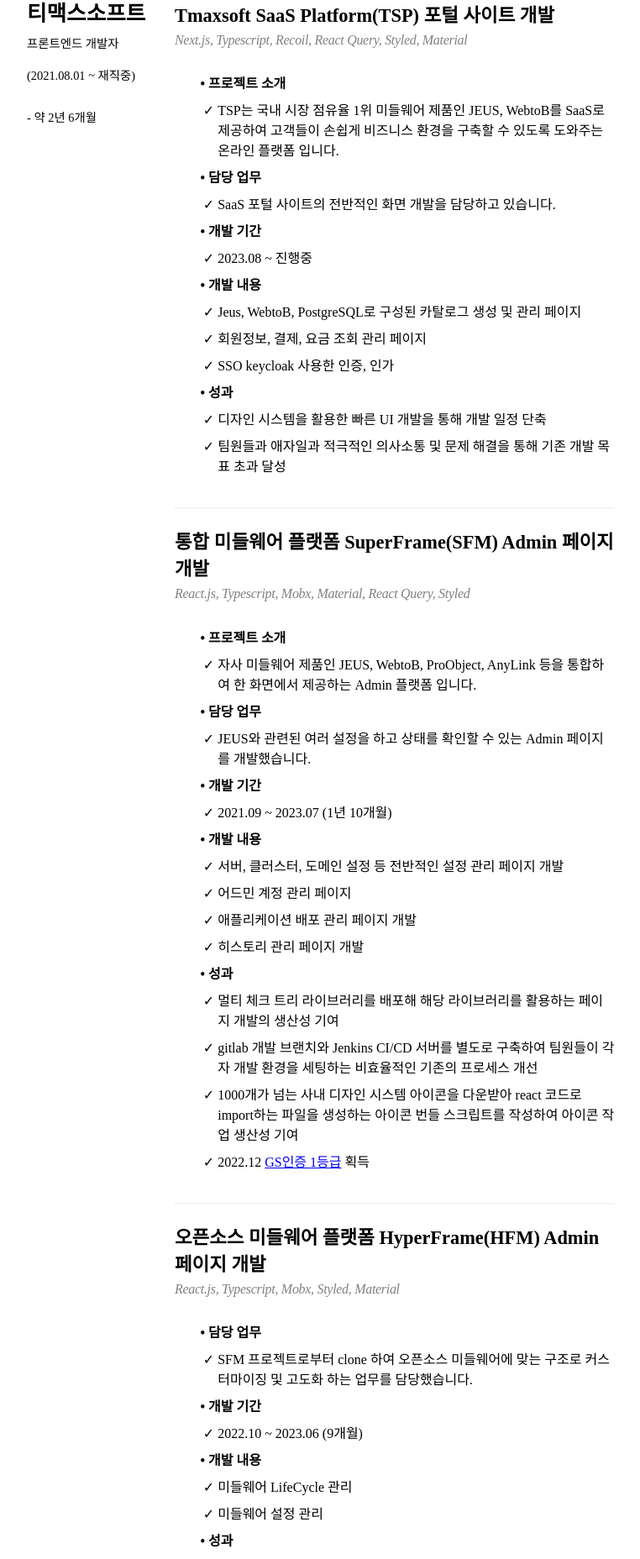
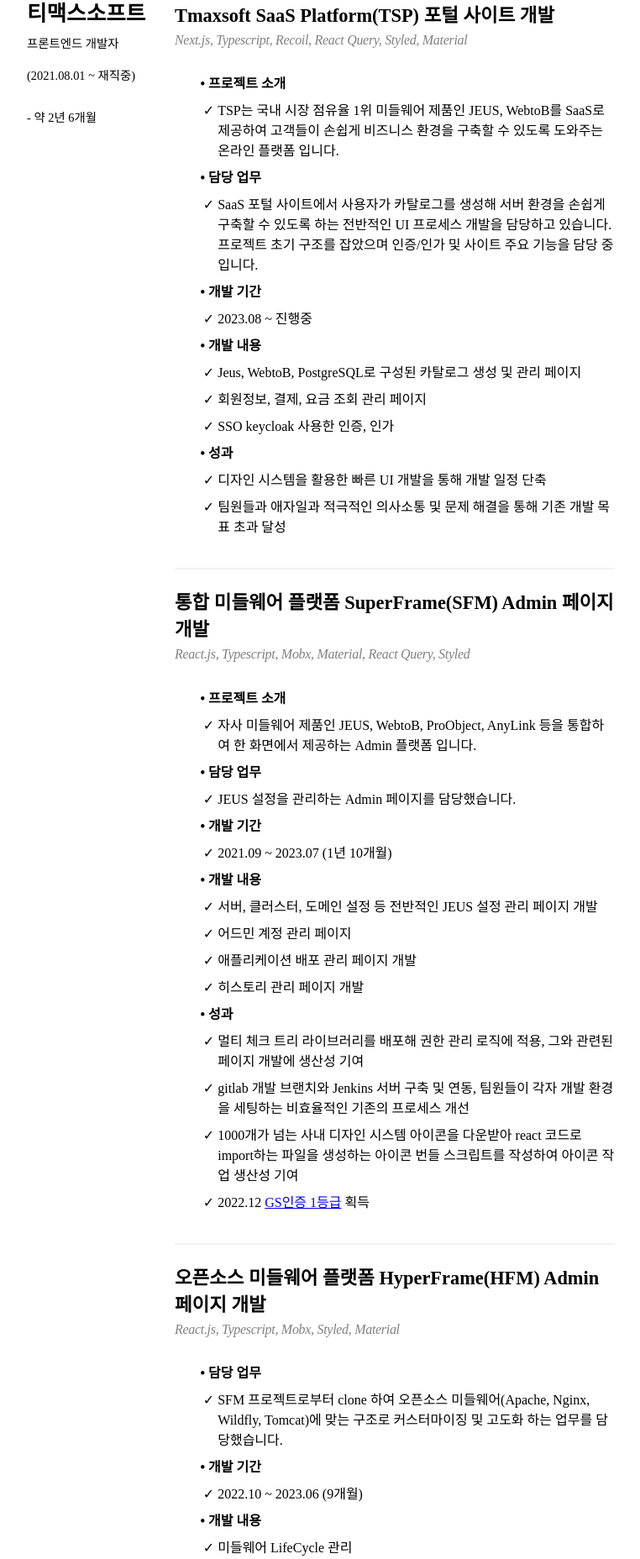
Before and after one commit to kiminseob/resume, a React app: page / in a window 1280 px wide. Shown: the part 744-2600 px from the top of the page at 84% size, without its empty margins (258-1020 px from the left). Built offline with nearby package versions, Linux system fonts and the light colour scheme.

Commit message:
feat: 이력서 업데이트

```diff
--- a/src/components/Career/Career1.jsx
+++ b/src/components/Career/Career1.jsx
@@ -41,8 +41,10 @@
                     <SC.List>
                       <SC.Wrapper>담당 업무</SC.Wrapper>
                       <SC.MarkerList>
-                        SaaS 포털 사이트의 전반적인 화면 개발을 담당하고
-                        있습니다.
+                        SaaS 포털 사이트에서 사용자가 카탈로그를 생성해 서버
+                        환경을 손쉽게 구축할 수 있도록 하는 전반적인 UI 프로세스
+                        개발을 담당하고 있습니다. 프로젝트 초기 구조를 잡았으며
+                        인증/인가 및 사이트 주요 기능을 담당 중입니다.
                       </SC.MarkerList>
                     </SC.List>
                   </SC.Wrapper>
--- a/src/components/Career/Career2.jsx
+++ b/src/components/Career/Career2.jsx
@@ -36,8 +36,7 @@
                 <SC.List>
                   <SC.Wrapper>담당 업무</SC.Wrapper>
                   <SC.MarkerList>
-                    JEUS와 관련된 여러 설정을 하고 상태를 확인할 수 있는 Admin
-                    페이지를 개발했습니다.
+                    JEUS 설정을 관리하는 Admin 페이지를 담당했습니다.
                   </SC.MarkerList>
                 </SC.List>
               </SC.Wrapper>
@@ -53,8 +52,8 @@
                 <SC.List>
                   <SC.Wrapper>개발 내용</SC.Wrapper>
                   <SC.MarkerList>
-                    서버, 클러스터, 도메인 설정 등 전반적인 설정 관리 페이지
-                    개발
+                    서버, 클러스터, 도메인 설정 등 전반적인 JEUS 설정 관리
+                    페이지 개발
                   </SC.MarkerList>
                   <SC.MarkerList>어드민 계정 관리 페이지</SC.MarkerList>
                   <SC.MarkerList>
@@ -66,13 +65,12 @@
               <SC.List>
                 <SC.Wrapper>성과</SC.Wrapper>
                 <SC.MarkerList>
-                  멀티 체크 트리 라이브러리를 배포해 해당 라이브러리를 활용하는
-                  페이지 개발의 생산성 기여
+                  멀티 체크 트리 라이브러리를 배포해 권한 관리 로직에 적용, 그와
+                  관련된 페이지 개발에 생산성 기여
                 </SC.MarkerList>
                 <SC.MarkerList>
-                  gitlab 개발 브랜치와 Jenkins CI/CD 서버를 별도로 구축하여
-                  팀원들이 각자 개발 환경을 세팅하는 비효율적인 기존의 프로세스
-                  개선
+                  gitlab 개발 브랜치와 Jenkins 서버 구축 및 연동, 팀원들이 각자
+                  개발 환경을 세팅하는 비효율적인 기존의 프로세스 개선
                 </SC.MarkerList>
                 <SC.MarkerList>
                   1000개가 넘는 사내 디자인 시스템 아이콘을 다운받아 react
@@ -109,8 +107,9 @@
                 <SC.List>
                   <SC.Wrapper>담당 업무</SC.Wrapper>
                   <SC.MarkerList>
-                    SFM 프로젝트로부터 clone 하여 오픈소스 미들웨어에 맞는
-                    구조로 커스터마이징 및 고도화 하는 업무를 담당했습니다.
+                    SFM 프로젝트로부터 clone 하여 오픈소스 미들웨어(Apache,
+                    Nginx, Wildfly, Tomcat)에 맞는 구조로 커스터마이징 및 고도화
+                    하는 업무를 담당했습니다.
                   </SC.MarkerList>
                 </SC.List>
                 <SC.Wrapper>
```
